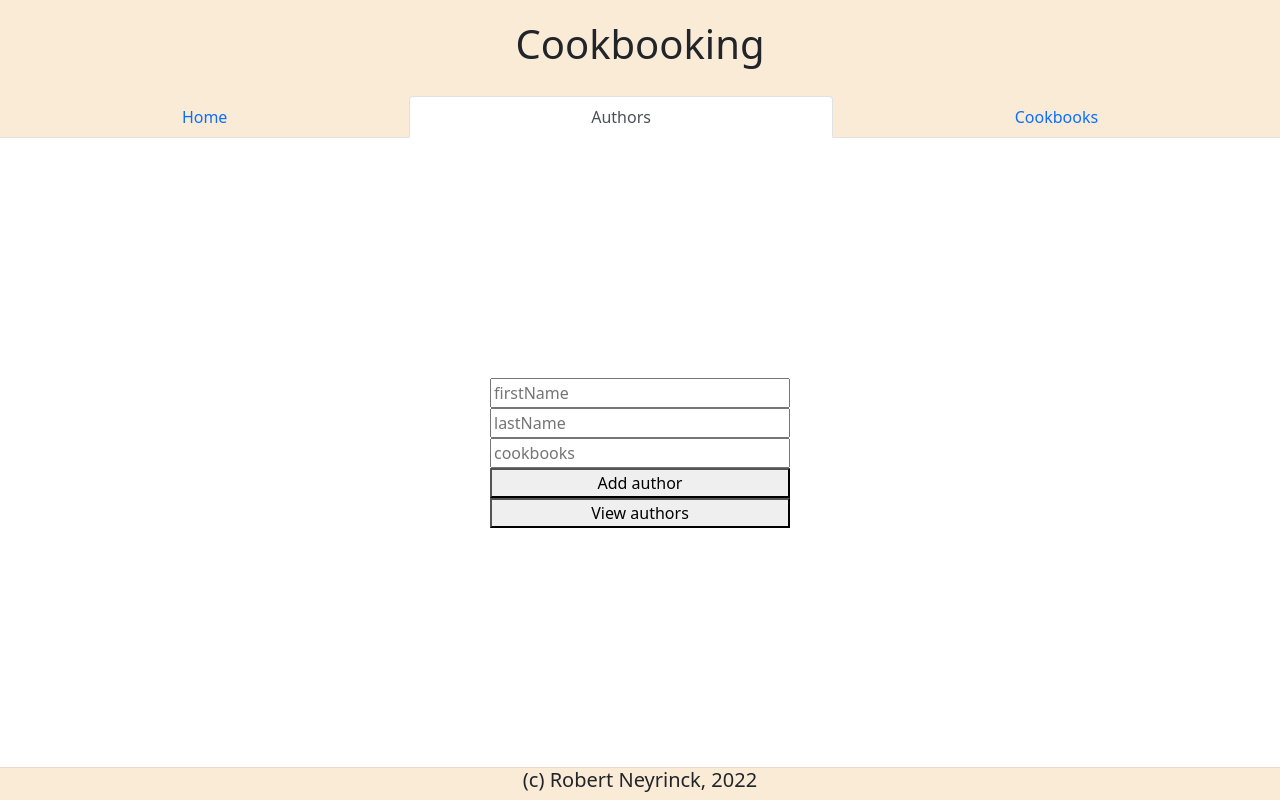
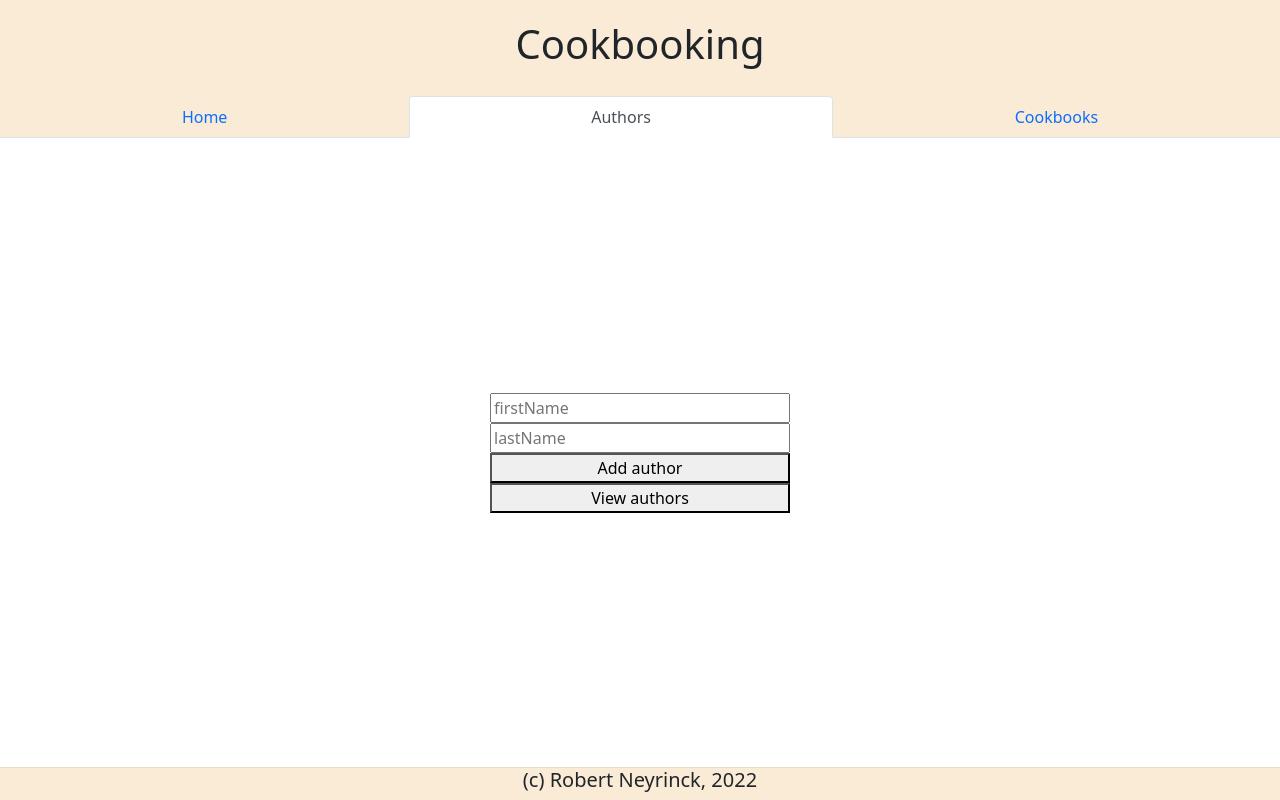
Before and after one commit to rneyrinck/Cookbooker, a React (Create React App) app: page /#/authors in a window 1280 px wide. Built offline with nearby package versions, Linux system fonts and the light colour scheme.

Commit message:
removed cookbooks sections of author form to avoid breaking server

```diff
--- a/src/authors/authors.js
+++ b/src/authors/authors.js
@@ -43,7 +43,9 @@ const Authors = () => {
   const authorList = authors.map((author) => (
     <div key={author._id} className="author-card">
       <div>
+        <h3>
         Author: {author.firstName} {author.lastName}
+        </h3>
       </div>
       <div>
         Cookbooks:{" "}
@@ -74,12 +76,12 @@ const Authors = () => {
           placeholder="lastName"
         />
         {/* non functioning, will shutdown server */}
-        <input
+        {/* <input
           onChange={handleChangeAuthor}
           value={author.cookbooks[{}]}
           name="cookbooks"
           placeholder="cookbooks"
-        />
+        /> */}
         <button type="Submit">Add author</button>
       </form>
       {/* cook book list */}
```
